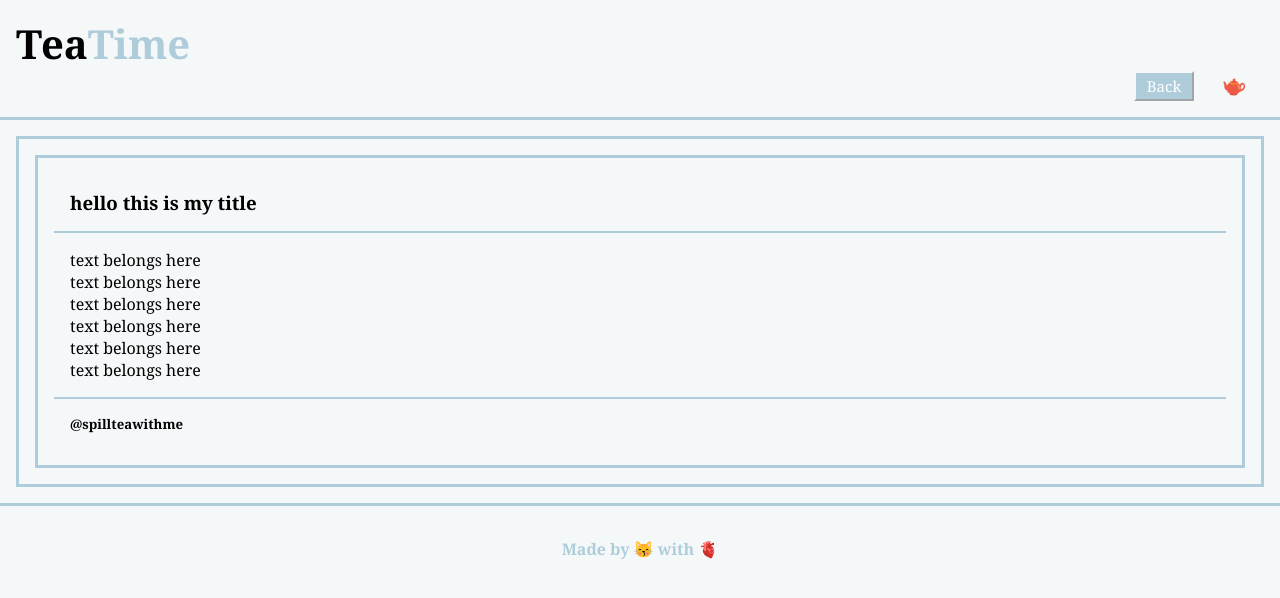
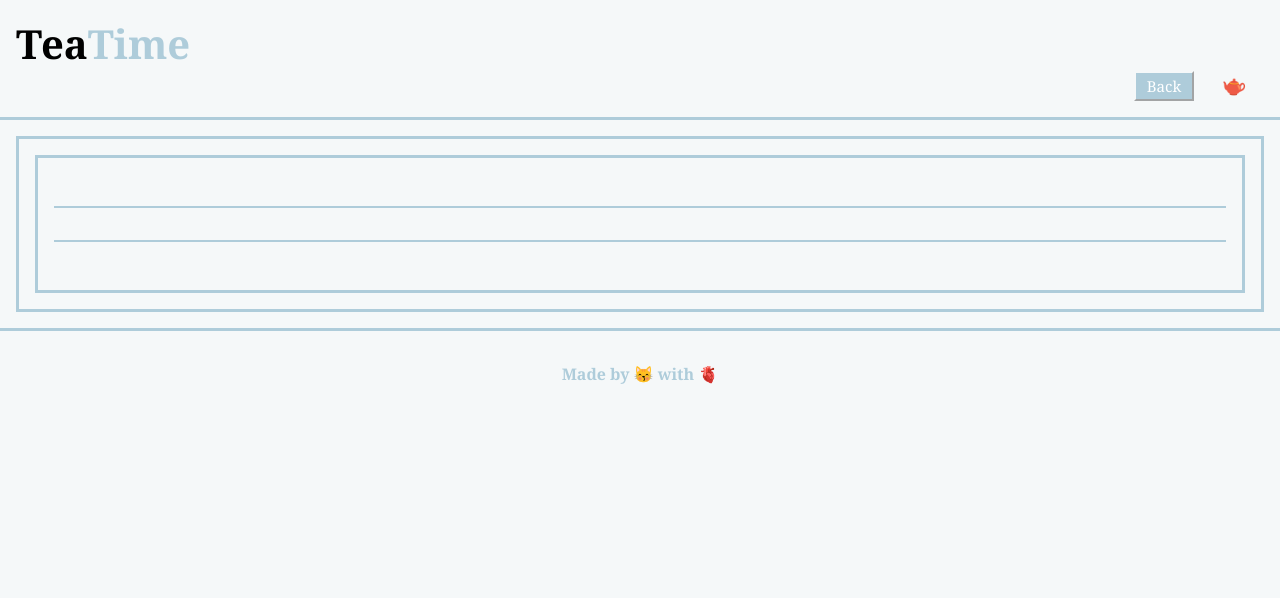
Before and after one commit to mejiak7/tea-time, a plain HTML site: page blog.html in a window 1280 px wide. Drawn offline with Linux system fonts and the light colour scheme.

Commit message:
updated code

```diff
--- /dev/null
+++ b/assets/javascript/blog.js
@@ -0,0 +1,11 @@
+window.onload = function() {
+    const usernameReceived = localStorage.getItem('username');
+    const titleReceived = localStorage.getItem('title');
+    const contentReceived = localStorage.getItem('content');
+
+    document.getElementById('blogUsername').innerText = usernameReceived;
+    document.getElementById('blogTitle').innerText = titleReceived;
+    document.getElementById('blogContent').innerText = contentReceived;
+
+
+}
--- a/blog.html
+++ b/blog.html
@@ -16,19 +16,14 @@
         </header>
         <main class="blog-timeline">
                 <article class="blog-post">
-                    <h3 class="blogger-title"> hello this is my title</h3>
-                    <p class="blogger-content"> text belongs here
-                        <br>text belongs here
-                        <br>text belongs here
-                        <br>text belongs here
-                        <br>text belongs here
-                        <br>text belongs here
-                    </p>
-                    <h5 class="blogger-name"> @spillteawithme</h5>
+                    <h3 class="blogger-title" id="blogTitle"></h3>
+                    <p class="blogger-content" id="blogContent"></p>
+                    <h5 class="blogger-name" id="blogUsername"></h5>
                 </article>
         </main>
         <footer>
             <h4 class="center-text">Made by 😽 with 🫀</h4>
         </footer>
+        <script src="./assets/javascript/blog.js"></script>
     </body>
 </html>
```
Also changed, not shown: assets/javascript/form.js (added, +19 -0 lines), index.html (+1 -0 lines), assets/javascript/logic.js (added), assets/javasript/form.js (deleted), assets/javasript/logic.js (deleted).
